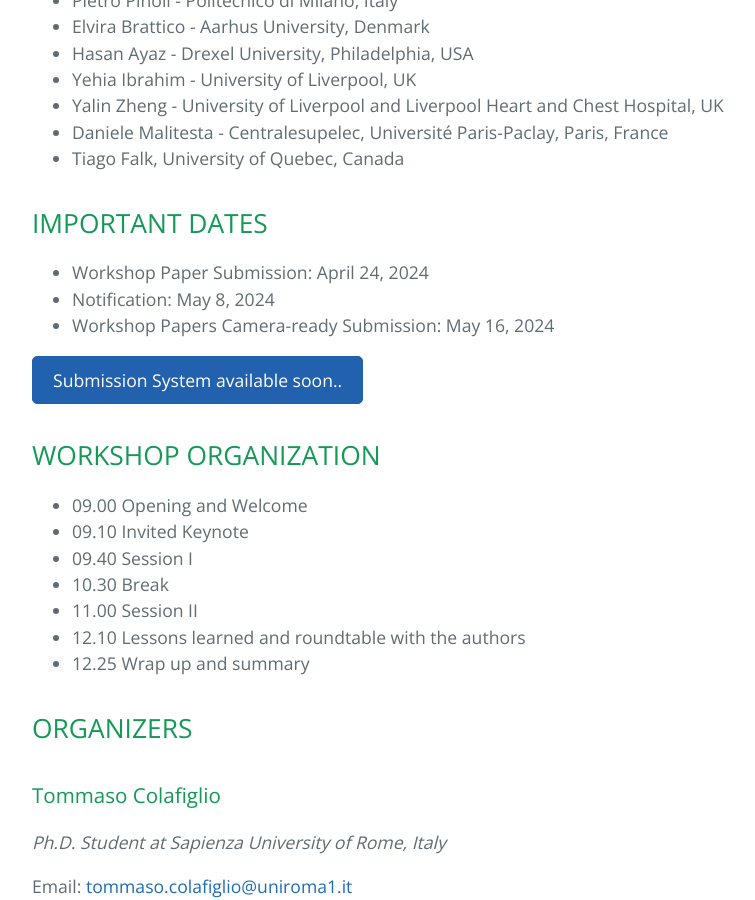
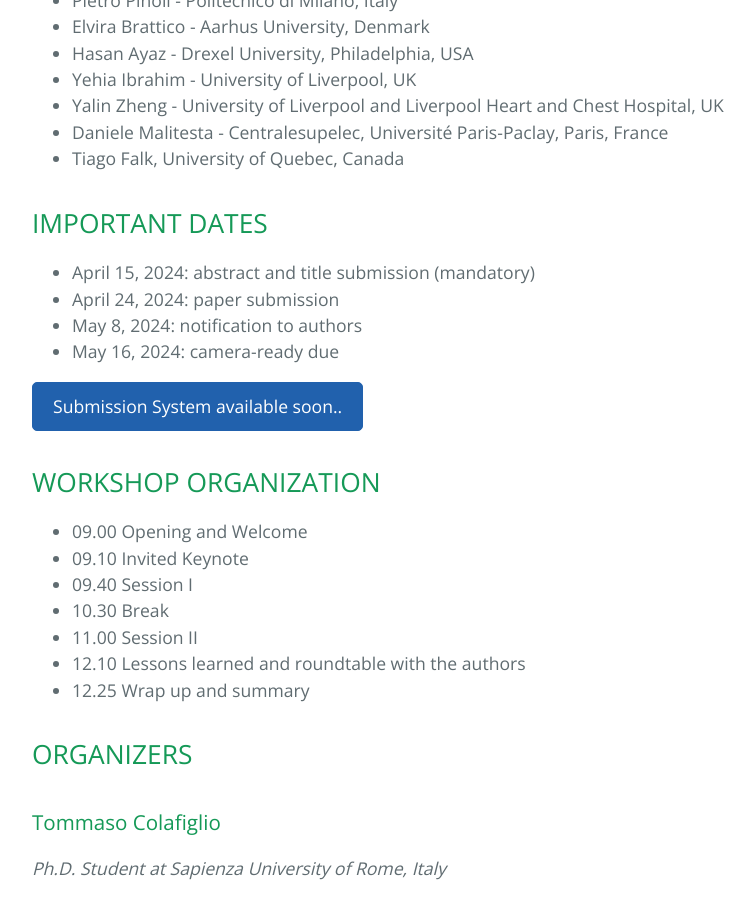
Before and after one commit to sisinflab/webium24, a Jekyll site: the page built from index.md, in a window 1280 px wide and 900 px high, scrolled down 3085 px. Shown: the whole window, without its empty margins (192-947 px from the left). Built offline with Jekyll 4.4.1, drawn with Linux system fonts in a browser that asks for light colours.

Commit message:
Update index.md

```diff
--- a/index.md
+++ b/index.md
@@ -67,9 +67,10 @@ Topics of interest include, but are not limited to:
 
 ## IMPORTANT DATES <a name="ID"></a>
 
-+ Workshop Paper Submission: April 24, 2024
-+ Notification: May 8, 2024
-+ Workshop Papers Camera-ready Submission: May 16, 2024
++ April 15, 2024: abstract and title submission (mandatory)
++ April 24, 2024: paper submission
++ May 8, 2024: notification to authors
++ May 16, 2024: camera-ready due
 
 <div class="button-container">
     <a href="#" class="button">Submission System available soon..</a>
```
